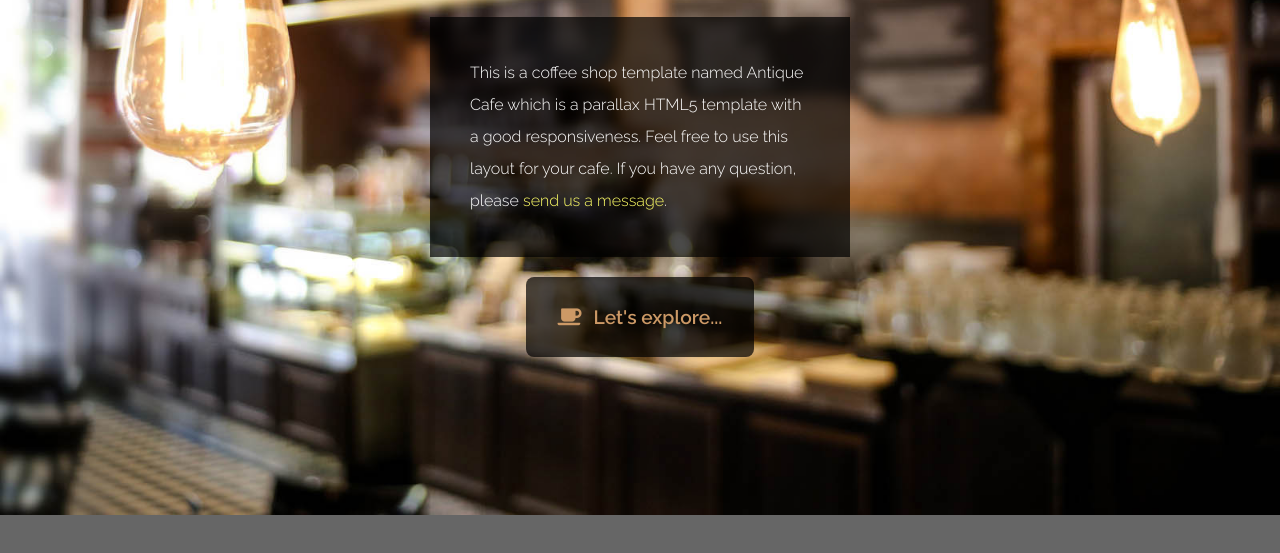
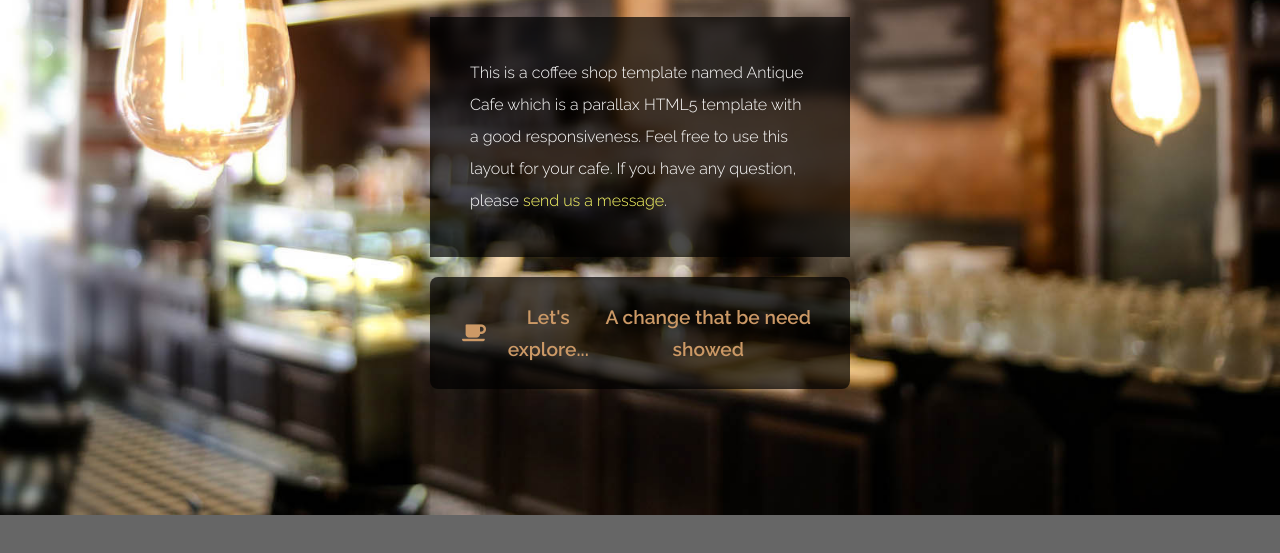
Before and after one commit to Alex-Flores-Dev/CD-practices, a plain HTML site: page index.html in a window 1280 px wide. Shown: the part 391-944 px from the top of the page. Drawn offline with nearby package versions, Linux system fonts and the light colour scheme.

Commit message:
Update index.html

```diff
--- a/index.html
+++ b/index.html
@@ -52,6 +52,7 @@ https://www.tooplate.com/view/2126-antique-cafe
                         <a href="#menu" class="flex justify-center items-center bg-black bg-opacity-70 py-6 px-8 rounded-lg font-semibold tm-text-2xl tm-text-gold hover:text-gray-200 transition">
                             <i class="fas fa-coffee mr-3"></i>
                             <span>Let's explore...</span>
+                            <span>A change that be need showed</span>
                         </a>
                     </div>
                 </div>
```
